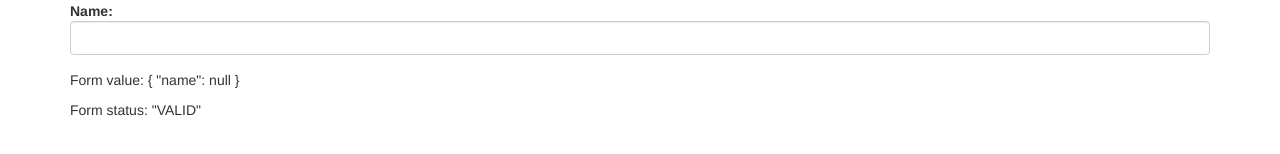
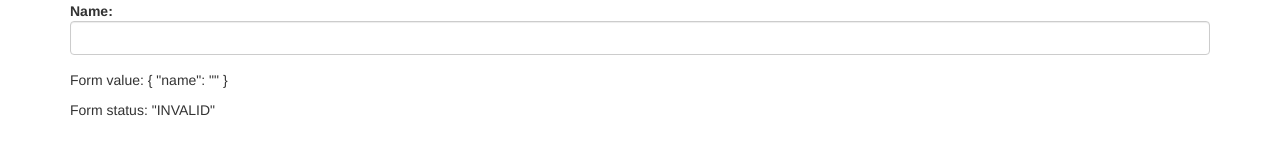
Before and after one commit to aadrew/angular-reactive-forms, an Angular app: page / in a window 1280 px wide. Shown: the part 168-322 px from the top of the page. Built offline with nearby package versions, Linux system fonts and the light colour scheme.

Commit message:
FormBuilder added

```diff
--- a/src/app/hero-detail/hero-detail.component.ts
+++ b/src/app/hero-detail/hero-detail.component.ts
@@ -1,5 +1,5 @@
 import { Component } from '@angular/core';
-import { FormControl, FormGroup } from '@angular/forms';
+import { FormBuilder, FormGroup, Validators } from '@angular/forms';
 
 @Component({
   selector: 'app-hero-detail',
@@ -7,8 +7,13 @@ import { FormControl, FormGroup } from '@angular/forms';
   styleUrls: ['./hero-detail.component.css']
 })
 export class HeroDetailComponent {
-  heroForm = new FormGroup({
-    name: new FormControl()
-  });
-  constructor() { }
+  heroForm: FormGroup;
+  constructor(private fb: FormBuilder) {
+    this.createForm();
+  }
+  createForm(){
+    this.heroForm = this.fb.group({
+      name: [ '', Validators.required ],
+    })
+  }
 }
```
